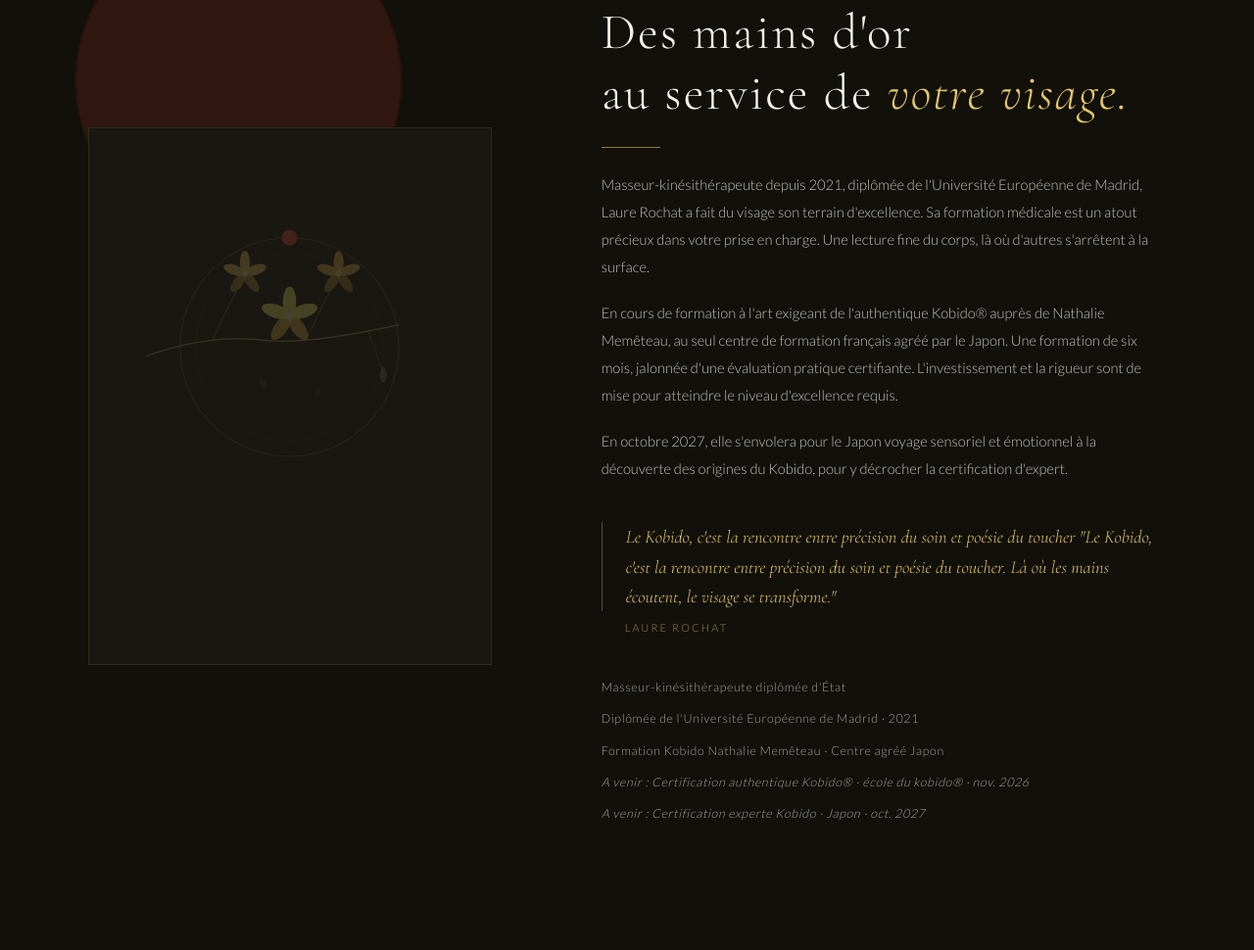
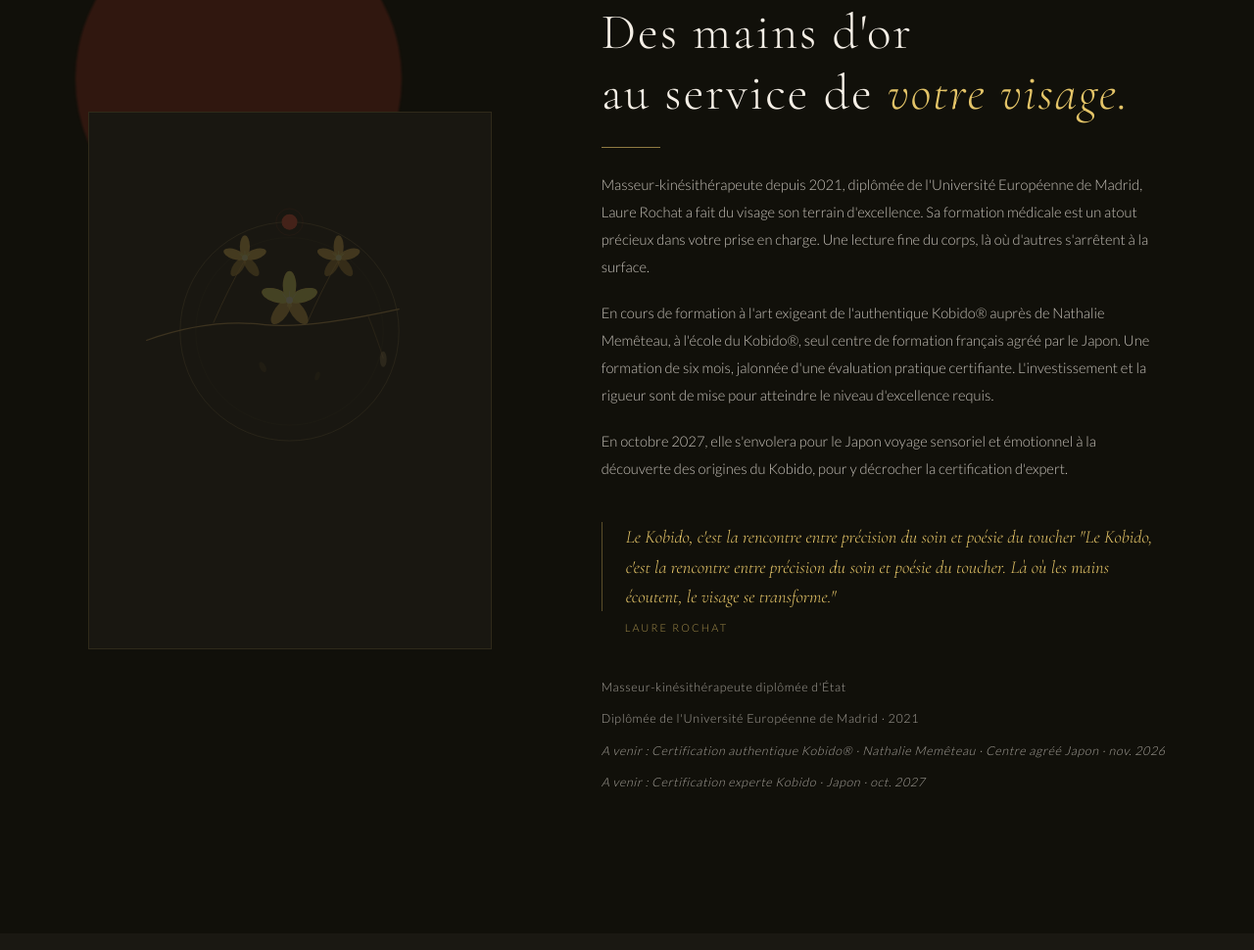
Before and after one commit to WebDevFreelance/lordukobido.github.io, a plain HTML site: page index.html in a window 1280 px wide. Shown: the part 3270-4240 px from the top of the page at 98% size. Drawn offline with nearby package versions, Linux system fonts and the light colour scheme.

Commit message:
update: marque depose authentique / ecole du kobido

```diff
--- a/index.html
+++ b/index.html
@@ -341,7 +341,7 @@
           Masseur-kinésithérapeute depuis 2021, diplômée de l'Université Européenne de Madrid, Laure Rochat a fait du visage son terrain d'excellence. Sa formation médicale est un atout précieux dans votre prise en charge. Une lecture fine du corps, là où d'autres s'arrêtent à la surface.
         </p>
         <p class="expertise__bio">
-          En cours de formation à l'art exigeant de l'authentique Kobido® auprès de Nathalie Memêteau, au seul centre de formation français agréé par le Japon. Une formation de six mois, jalonnée d'une évaluation pratique certifiante. L'investissement et la rigueur sont de mise pour atteindre le niveau d'excellence requis.
+          En cours de formation à l'art exigeant de l'authentique Kobido® auprès de Nathalie Memêteau, à l'école du Kobido®, seul centre de formation français agréé par le Japon. Une formation de six mois, jalonnée d'une évaluation pratique certifiante. L'investissement et la rigueur sont de mise pour atteindre le niveau d'excellence requis.
         </p>
         <p class="expertise__bio">
           En octobre 2027, elle s'envolera pour le Japon voyage sensoriel et émotionnel à la découverte des origines du Kobido, pour y décrocher la certification d'expert.
@@ -355,8 +355,7 @@
         <ul class="expertise__badges" aria-label="Qualifications de Laure Rochat">
           <li class="expertise__badge">Masseur-kinésithérapeute diplômée d'État</li>
           <li class="expertise__badge">Diplômée de l'Université Européenne de Madrid · 2021</li>
-          <li class="expertise__badge">Formation Kobido  Nathalie Memêteau · Centre agréé Japon</li>
-          <li class="expertise__badge"> <em>A venir : Certification authentique Kobido® · école du kobido® · nov. 2026</em></li>
+          <li class="expertise__badge"> <em>A venir : Certification authentique Kobido® · Nathalie Memêteau · Centre agréé Japon · nov. 2026</em></li>
           <li class="expertise__badge"> <em>A venir : Certification experte Kobido · Japon · oct. 2027</em></li>
         </ul>
       </div>
```
